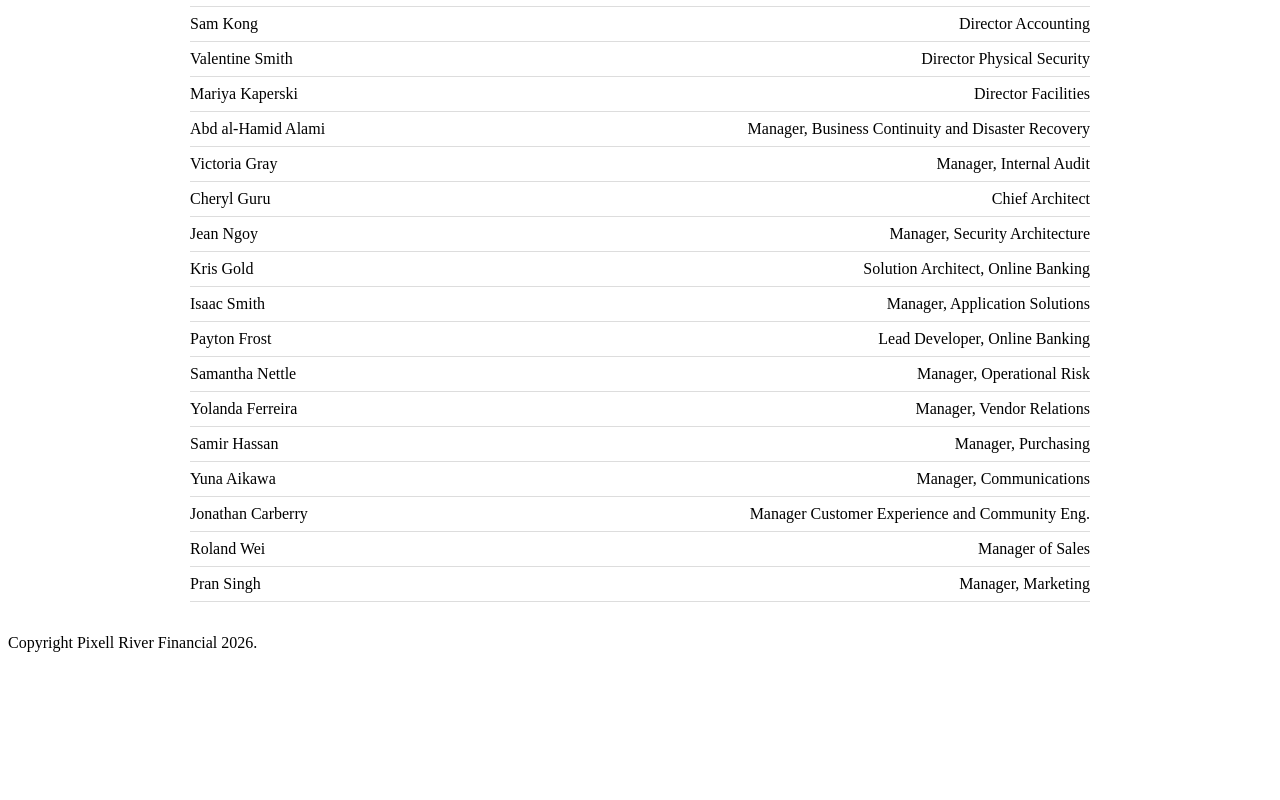
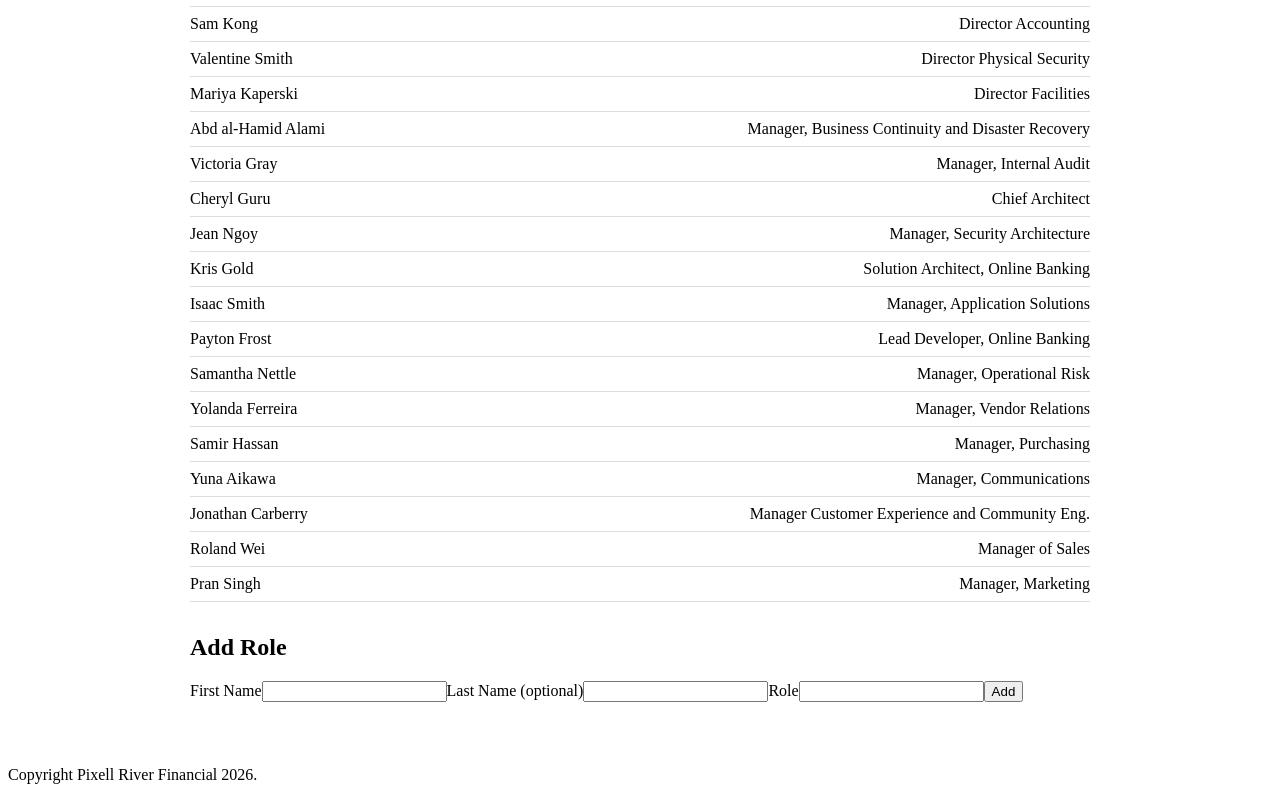
Before and after one commit to ntolentino4/full-stack-dev-labs, a React (Vite) app in the folder vite-project/: page /organization in a window 1280 px wide. Shown: the part 684-1484 px from the top of the page. Before the commit the page ends 1352 px from the top, so only its background shows below. Built offline with nearby package versions, Linux system fonts and the light colour scheme.

Commit message:
feat: Modified and refactored organizationPage.tsx.

```diff
--- a/vite-project/src/components/AddRoleForm.tsx
+++ b/vite-project/src/components/AddRoleForm.tsx
@@ -0,0 +1,64 @@
+import type { FormEvent } from "react";
+import { useRoleForm } from "../hooks/useRoleForm";
+
+type Props = {
+  onCreated: () => void;
+};
+
+export function AddRoleForm({ onCreated }: Props) {
+  const form = useRoleForm();
+
+  function handleSubmit(e: FormEvent<HTMLFormElement>) {
+    e.preventDefault();
+    const result = form.tryCreateRole();
+    if (result.isValid) onCreated();
+  }
+
+  return (
+    <section style={{ marginTop: "2rem" }}>
+      <h2>Add Role</h2>
+
+      <form onSubmit={handleSubmit}>
+        <label>
+          First Name
+          <input
+            value={form.firstName.value}
+            onChange={(e) => form.firstName.setValue(e.target.value)}
+          />
+        </label>
+        {form.firstName.messages.length > 0 && (
+          <ul role="alert">
+            {form.firstName.messages.map((m) => (
+              <li key={m}>{m}</li>
+            ))}
+          </ul>
+        )}
+
+        <label>
+          Last Name (optional)
+          <input
+            value={form.lastName.value}
+            onChange={(e) => form.lastName.setValue(e.target.value)}
+          />
+        </label>
+
+        <label>
+          Role
+          <input
+            value={form.role.value}
+            onChange={(e) => form.role.setValue(e.target.value)}
+          />
+        </label>
+        {form.role.messages.length > 0 && (
+          <ul role="alert">
+            {form.role.messages.map((m) => (
+              <li key={m}>{m}</li>
+            ))}
+          </ul>
+        )}
+
+        <button type="submit">Add</button>
+      </form>
+    </section>
+  );
+}
--- a/vite-project/src/pages/organizationPage.tsx
+++ b/vite-project/src/pages/organizationPage.tsx
@@ -1,6 +1,16 @@
-import { roles } from "../data/roles";
+import { useMemo, useState } from "react";
+import * as RoleService from "../services/roleService";
+import { AddRoleForm } from "../components/AddRoleForm";
 
 export function OrganizationPage() {
+  const [refreshKey, setRefreshKey] = useState(0);
+
+  const roles = useMemo(() => RoleService.fetchRoles(), [refreshKey]);
+
+  function refresh() {
+    setRefreshKey((k) => k + 1);
+  }
+
   return (
     <main className="container">
       <h2>Organization</h2>
@@ -22,6 +32,8 @@ export function OrganizationPage() {
           </div>
         ))}
       </div>
+
+      <AddRoleForm onCreated={refresh} />
     </main>
   );
 }
```
